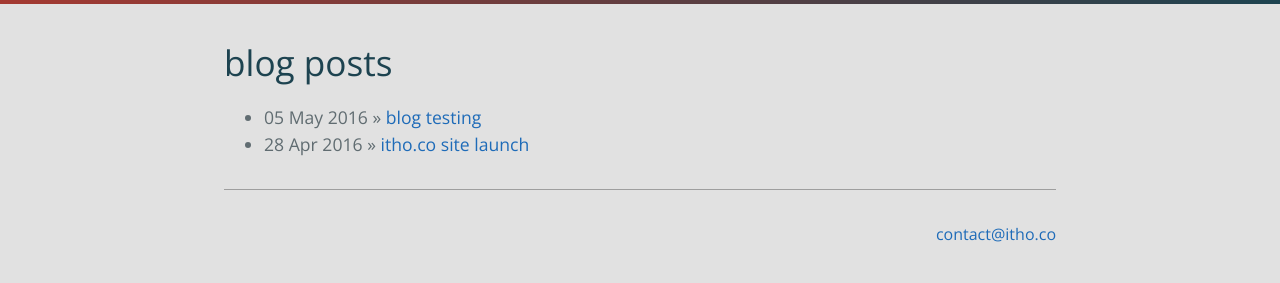
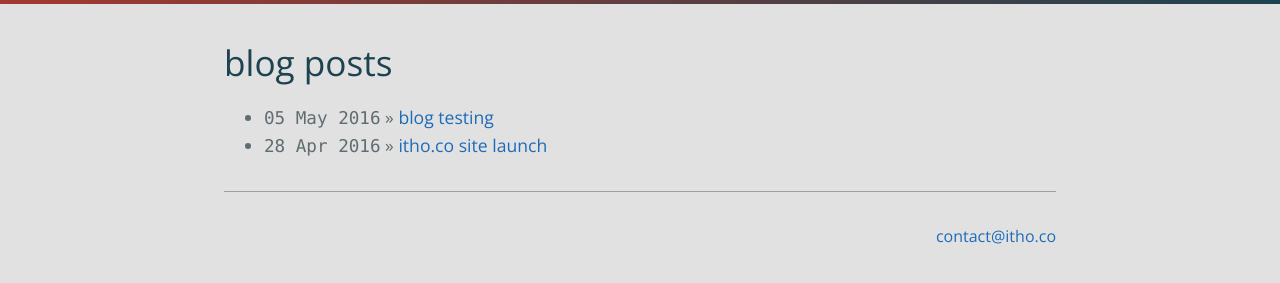
Before and after one commit to itho/itho.github.io, a Jekyll site: the page built from blog/index.html, in a window 1280 px wide. Shown: the part 379-662 px from the top of the page. Built offline with Jekyll 4.4.1, drawn with Linux system fonts in a browser that asks for light colours.

Commit message:
Update post dates

```diff
--- a/blog/index.html
+++ b/blog/index.html
@@ -5,6 +5,6 @@
 <h1>{{ page.title }}</h1>
 <ul class="posts">
   {% for post in site.posts %}
-    <li><span>{{ post.date | date_to_string }}</span> » <a href="{{ post.url }}" title="{{ post.title }}">{{ post.title }}</a></li>
+    <li><span class="post-date">{{ post.date | date_to_string }}</span> » <a href="{{ post.url }}" title="{{ post.title }}">{{ post.title }}</a></li>
   {% endfor %}
 </ul>
--- a/resources/css/cayman.css
+++ b/resources/css/cayman.css
@@ -225,6 +225,9 @@
     background-color: #9e9e9e; /* prev #eff0f1 */
     border: 0; }
 
+.post-date {
+  font-family: Consolas, "Liberation Mono", Menlo, Courier, monospace; }
+
 .site-footer {
   padding-top: 2rem;
   margin-top: 2rem;
```
